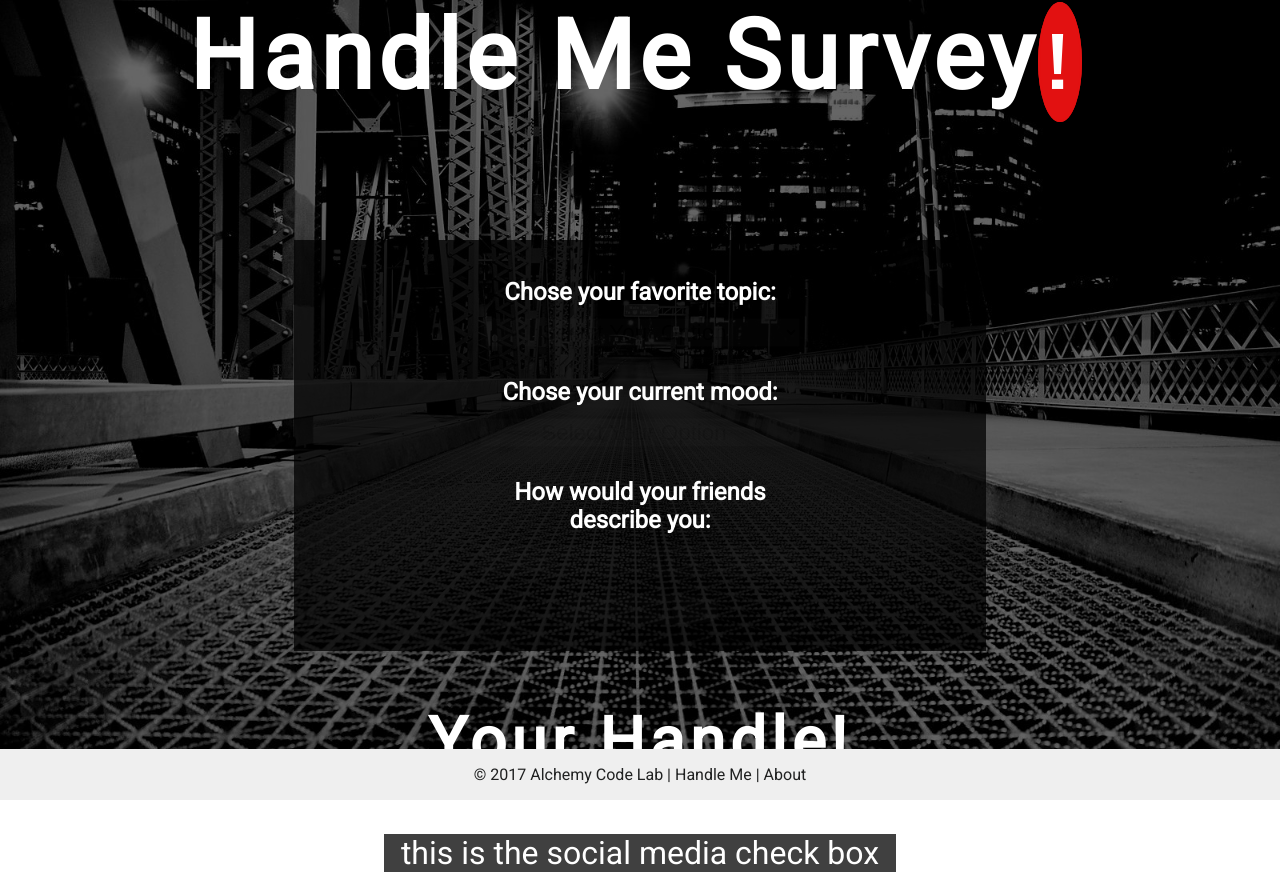
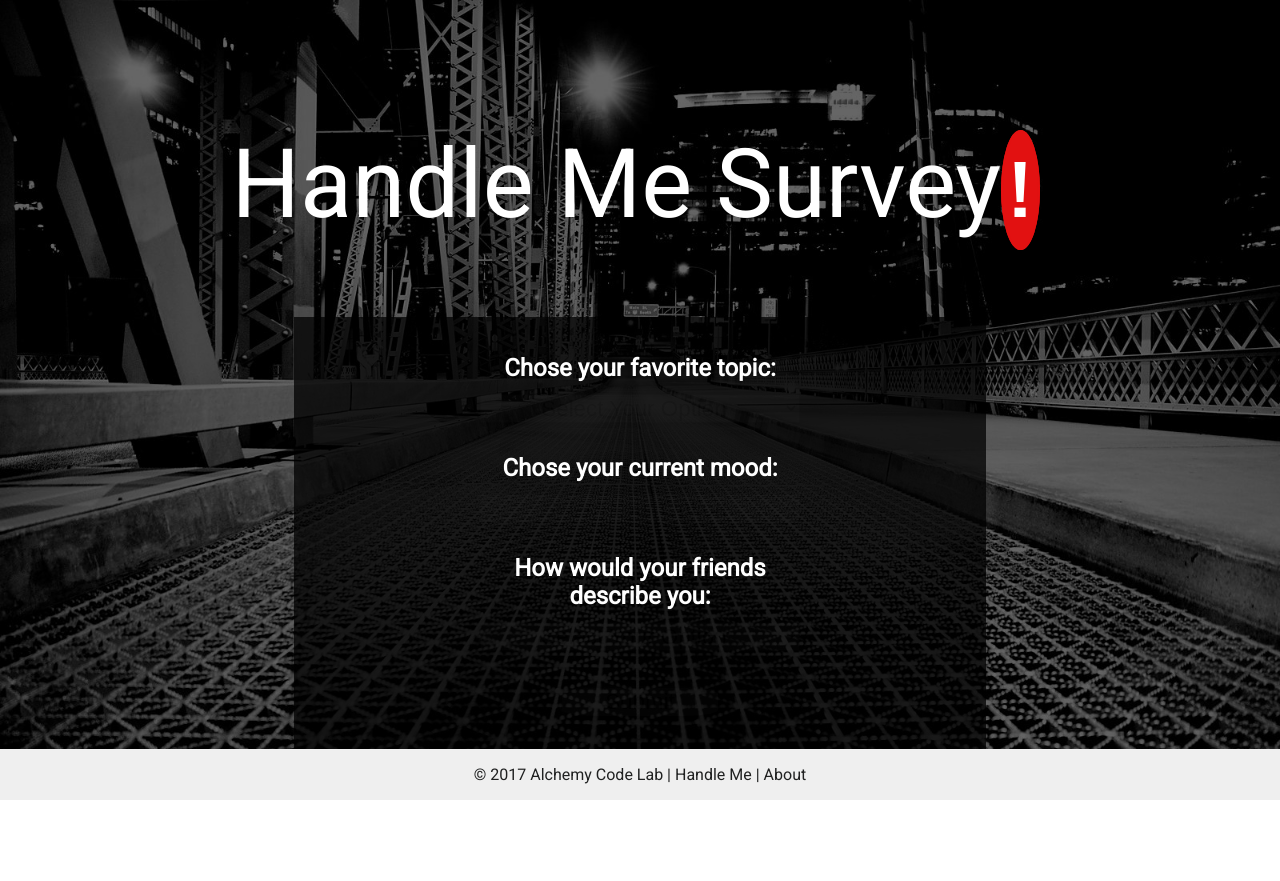
Before and after one commit to acl-301d-summer-2017/Handle_Me, a website: page public/index.html in a window 1280 px wide. Shown: the top 881 px of the page. Drawn offline with Linux system fonts and the light colour scheme.

Commit message:
css thangs

```diff
--- a/public/index.html
+++ b/public/index.html
@@ -19,7 +19,7 @@
   <!--          Survey Section          -->
   <section class="hide survey">
 
-    <h1 id="handle-survey">Handle Me Survey<span class="exclaimCircle">!</span></h1>
+    <div id="handle-survey">Handle Me Survey<span class="exclaimCircle">!</span></div>
 
 
     <div id="survey-box">
@@ -43,7 +43,7 @@
             <option value="rel_trg=chilled">Chilled</option>
         </select><br>
         <label>How would your friends describe you:</label>
-        <select name="Personality Trait">
+        <select  id="bottom-select" name="Personality Trait">
             <option value="" disabled selected>Select Your Option</option>
             <option value="rel_trg=devious">Devious</option>
             <option value="rel_trg=complacent">Complacent</option>
@@ -61,7 +61,6 @@
   <!--         Generator Slots Section          -->
 
   <section class="hide generator">
-
 
     <h1>Your Handle!</h1>
     <div id="availability-box"> this is the social media check box</div>
--- a/public/styles/modules.css
+++ b/public/styles/modules.css
@@ -12,8 +12,9 @@
 	-webkit-animation: typing 2s steps(14, end), blink-caret .5s step-end infinite alternate;
     font-size: 600%;
     margin: 0 auto;
-    margin-bottom: 8%;
+    margin-bottom: 4%;
     padding-bottom: 2%;
+    padding-top: 10%;
 }
 
 .slots{
@@ -45,6 +46,7 @@ span[data-saved="true"] {
     width: 50%;
     margin: 0 auto;
     box-shadow: 10px 5px 5px rgba(0,0,0,.5);
+    margin-bottom: 2%;
 }
 
 #survey-box{
@@ -52,6 +54,10 @@ span[data-saved="true"] {
     margin: 0 auto;
     width :50%;
     padding: 2%;
+}
+
+#bottom-select{
+    margin-bottom: 5%;
 }
 
 #handle-div{
```
